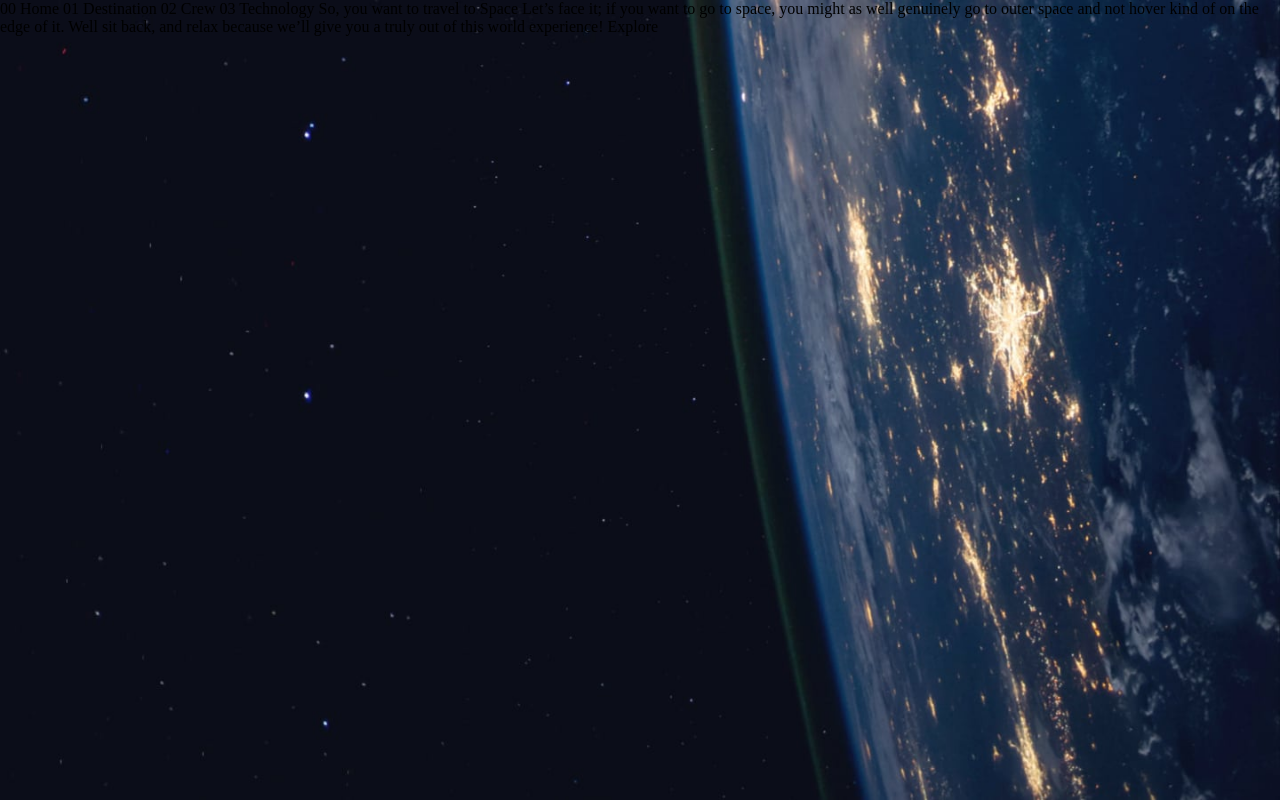
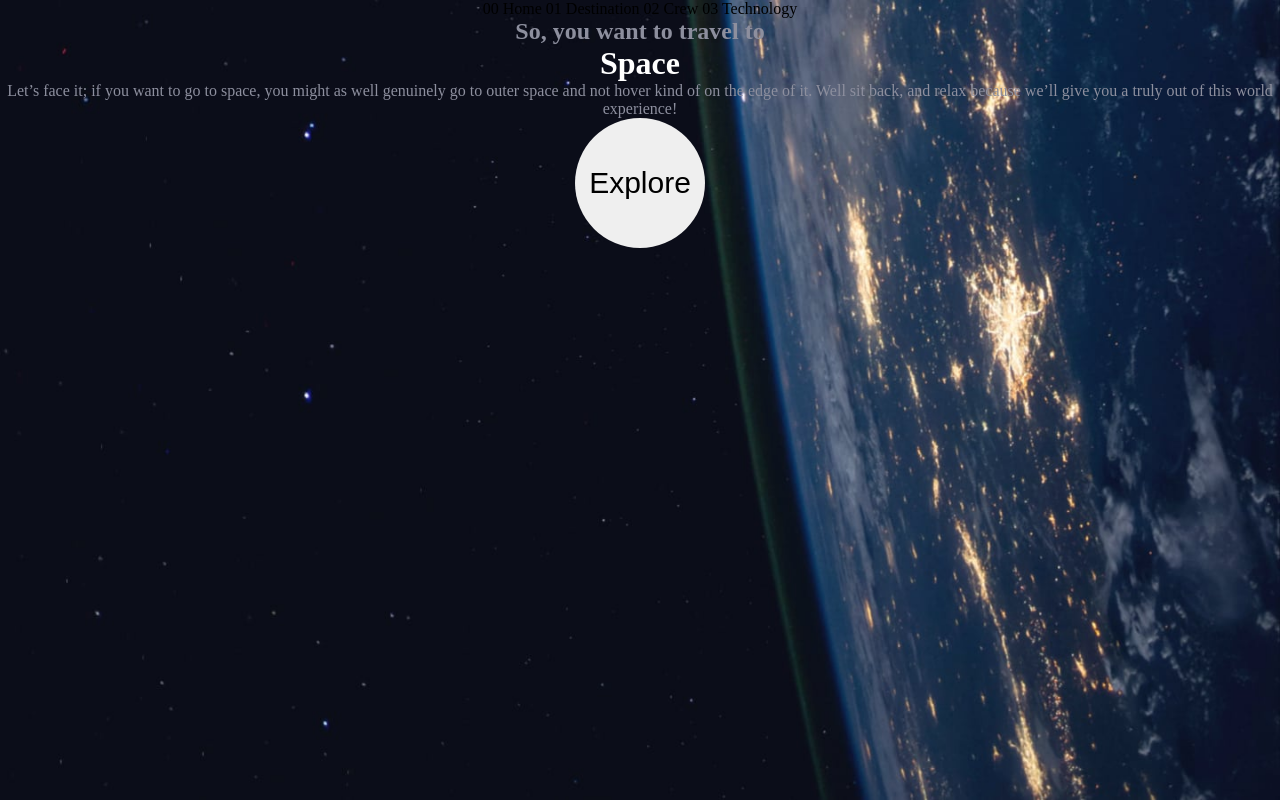
Before and after one commit to JustKooba/Space-tourism-website, a Vue app: page / in a window 1280 px wide. Built offline with nearby package versions, Linux system fonts and the light colour scheme.

Commit message:
changed site layout

```diff
--- a/src/components/main.vue
+++ b/src/components/main.vue
@@ -1,8 +1,16 @@
 <template>
-  00 Home 01 Destination 02 Crew 03 Technology So, you want to travel to Space
-  Let’s face it; if you want to go to space, you might as well genuinely go to
-  outer space and not hover kind of on the edge of it. Well sit back, and relax
-  because we’ll give you a truly out of this world experience! Explore
+  <div class="content">
+    <div class="menu">00 Home 01 Destination 02 Crew 03 Technology</div>
+
+    <h2 class="home-subtitle">So, you want to travel to</h2>
+    <h1 class="home-title">Space</h1>
+    <p class="home-desc">
+      Let’s face it; if you want to go to space, you might as well genuinely go
+      to outer space and not hover kind of on the edge of it. Well sit back, and
+      relax because we’ll give you a truly out of this world experience!
+    </p>
+    <button class="explore">Explore</button>
+  </div>
 </template>
 
 <script>
@@ -33,4 +41,33 @@
     background-image: url("../assets/home/background-home-desktop.jpg");
   }
 }
+
+.home-subtitle,
+.home-desc {
+  color: #8d8f9e;
+  text-align: center;
+}
+
+.home-title {
+  color: #fff;
+  text-align: center;
+}
+
+.explore {
+  border-radius: 50%;
+  border: none;
+  display: flex;
+  justify-content: center;
+  align-items: center;
+  height: 130px;
+  width: 130px;
+  font-size: 30px;
+}
+
+.content {
+  display: flex;
+  justify-content: center;
+  align-items: center;
+  flex-direction: column;
+}
 </style>
```
